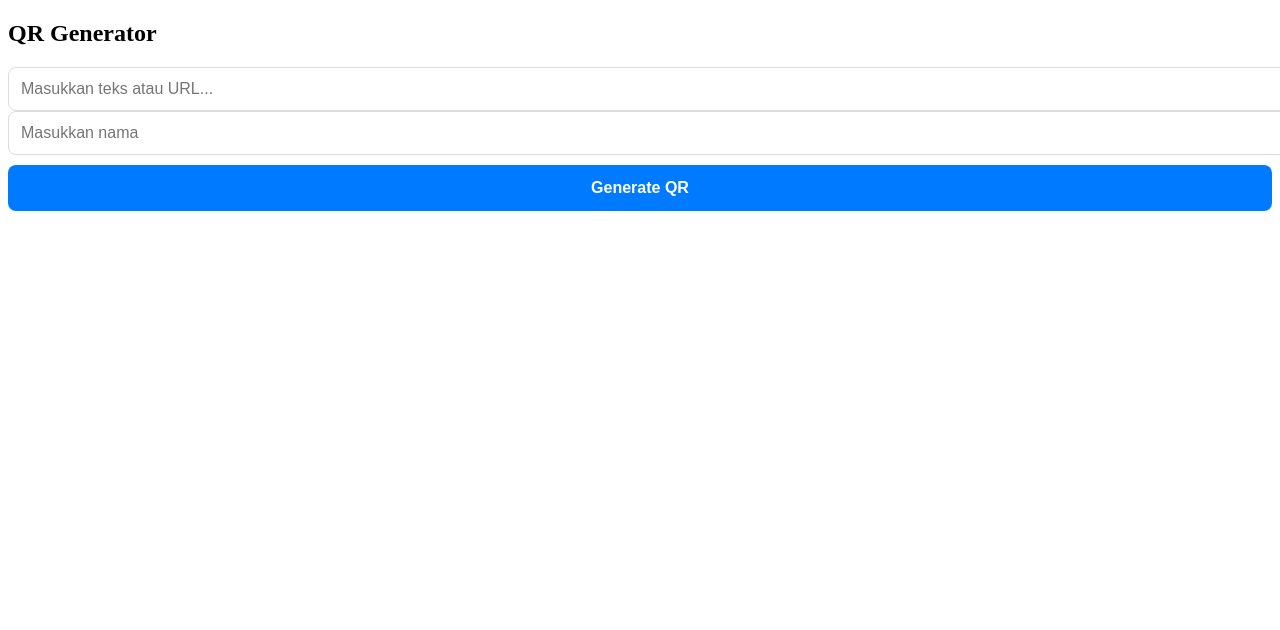
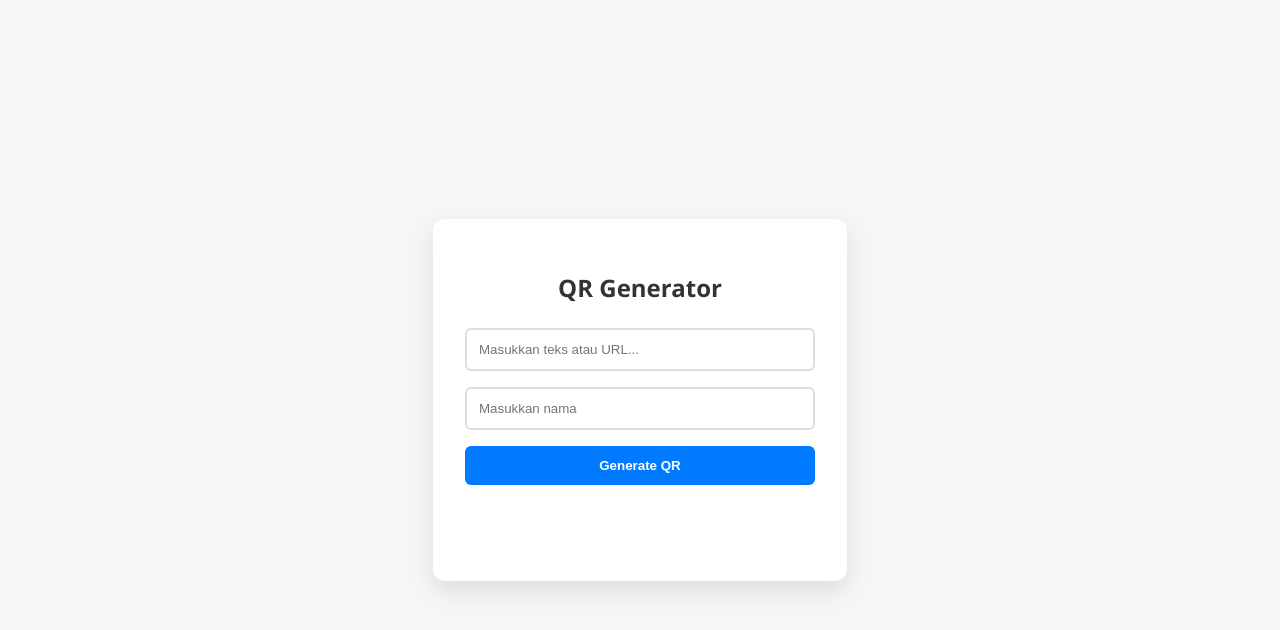
Before and after one commit to it-id-xyz/website, a website: page qrcode.html in a window 1280 px wide. Drawn offline with Linux system fonts and the light colour scheme.

Commit message:
Update qrcode.css

```diff
--- a/assets/css/qrcode.css
+++ b/assets/css/qrcode.css
@@ -1,47 +1,56 @@
+body {
+            font-family: 'Segoe UI', Tahoma, Geneva, Verdana, sans-serif;
+            display: flex;
+            justify-content: center;
+            align-items: center;
+            height: 100vh;
+            margin: 0;
+            background-color: #f4f7f6;
+        }
 
-        label {
-            display: block;
-            margin-bottom: 5px;
-            font-size: 14px;
-            font-weight: bold;
-            color: #555;
+        .container {
+            background: white;
+            padding: 2rem;
+            border-radius: 12px;
+            box-shadow: 0 10px 25px rgba(0,0,0,0.1);
+            text-align: center;
+            width: 350px;
         }
+
+        h2 { color: #333; margin-bottom: 1.5rem; }
 
         input {
             width: 100%;
             padding: 12px;
-            border: 1px solid #ddd;
-            border-radius: 8px;
-            font-size: 16px; /* Ukuran 16px biar mobile gak auto-zoom */
+            margin-bottom: 1rem;
+            border: 2px solid #ddd;
+            border-radius: 6px;
+            box-sizing: border-box;
             outline: none;
+            transition: border-color 0.3s;
         }
 
-        input:focus { border-color: #007bff; box-shadow: 0 0 0 2px rgba(0,123,255,0.25); }
+        input:focus { border-color: #007bff; }
 
         button {
             width: 100%;
-            padding: 14px;
+            padding: 12px;
             background-color: #007bff;
             color: white;
             border: none;
-            border-radius: 8px;
+            border-radius: 6px;
             cursor: pointer;
             font-weight: bold;
-            font-size: 16px;
-            margin-top: 10px;
+            margin-bottom: 1rem;
+            transition: background 0.3s;
         }
 
+        button:hover { background-color: #0056b3; }
+
         #qrcode {
-            margin: 20px auto;
+            margin: 1.5rem 0;
             display: flex;
             justify-content: center;
-            padding: 10px;
-            background: #fff;
-        }
-
-        #qrcode img {
-            max-width: 100%;
-            height: auto;
         }
 
         #download-btn {
@@ -50,9 +59,12 @@
             color: #28a745;
             font-weight: bold;
             border: 2px solid #28a745;
-            padding: 10px;
-            border-radius: 8px;
-            display: none;
-            text-align: center;
-            margin-top: 10px;
+            padding: 8px 16px;
+            border-radius: 6px;
+            transition: all 0.3s;
         }
+
+        #download-btn:hover {
+            background-color: #28a745;
+            color: white;
+        }
```
